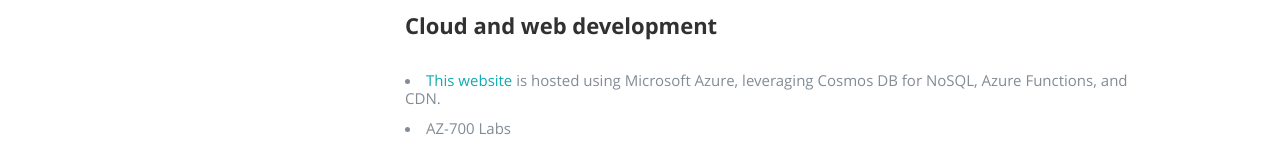
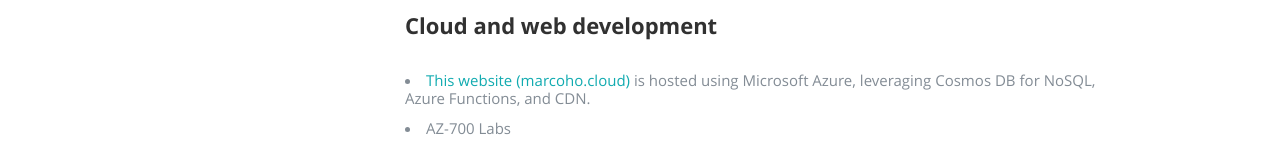
Before and after one commit to mphhohku/azure-resume, a plain HTML site: page frontend/index.html in a window 1280 px wide. Shown: the part 4741-4891 px from the top of the page. Drawn offline with nearby package versions, Linux system fonts and the light colour scheme; no server answers.

Commit message:
update html

```diff
--- a/frontend/index.html
+++ b/frontend/index.html
@@ -381,7 +381,7 @@
                <div class="twelve columns">
                <h3>Cloud and web development</h3>
                   <p>
-                     <li><a href="https://www.marcoho.cloud">This website</a> is hosted using Microsoft Azure, leveraging Cosmos DB for NoSQL, Azure Functions, and CDN.</li>
+                     <li><a href="https://www.marcoho.cloud">This website (marcoho.cloud)</a> is hosted using Microsoft Azure, leveraging Cosmos DB for NoSQL, Azure Functions, and CDN.</li>
                      <li>AZ-700 Labs</li>
                      <li>Maintenance and content updates of the <a href="https://www.buddhism.hku.hk/">main website</a> and <a href="https://www.event.buddhism.hku.hk/">the event website</a> of the Centre of Buddhist Studies</a></li>
                      <li>Responsive website project for <a href="https://www.coursera.org/specializations/web-design">Web Design for Everyone Specialization</a> on <a href="https://www.coursera.org/">Coursera </a> (to be hosted by Microsoft Azure)</li>
```
